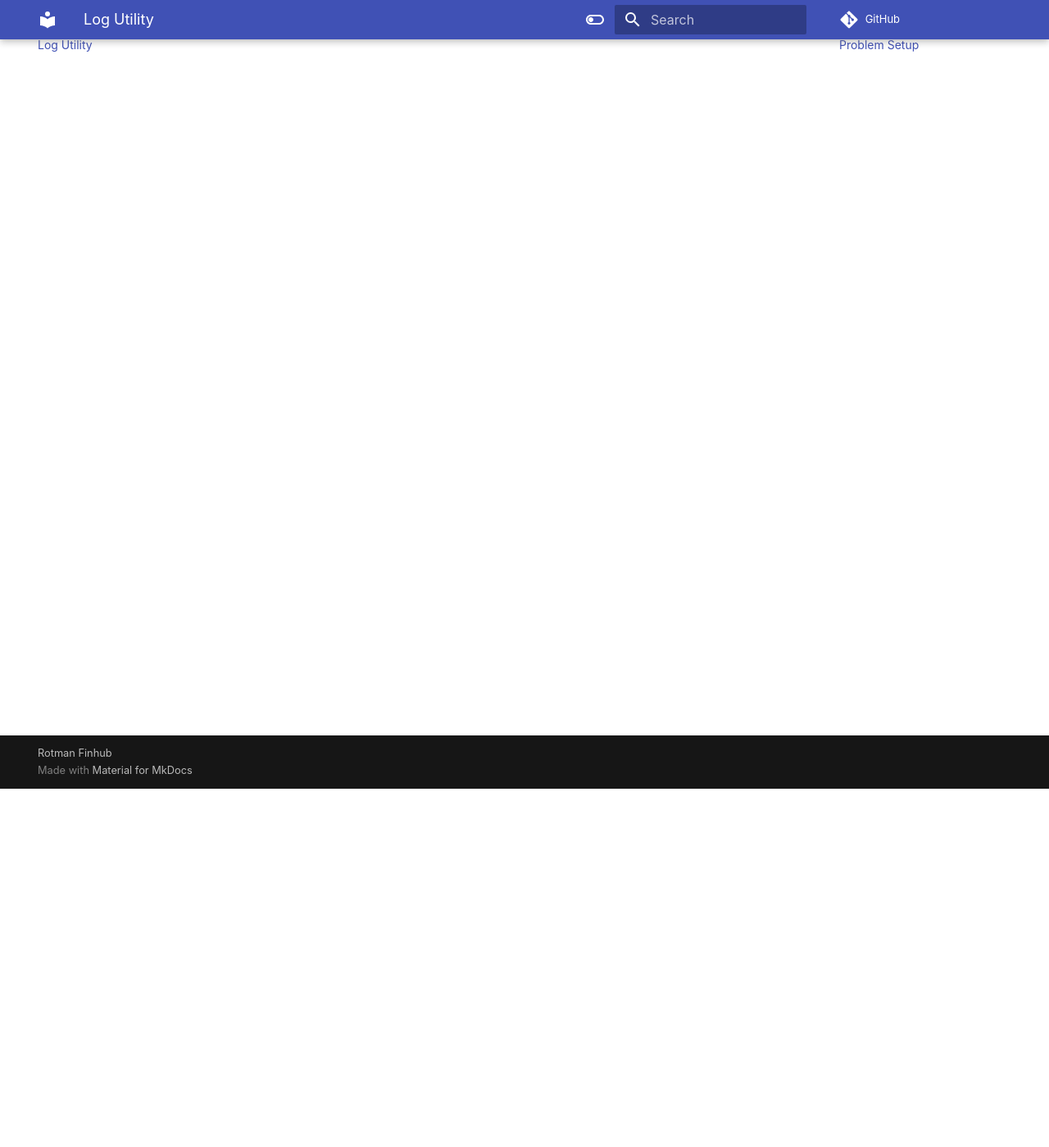
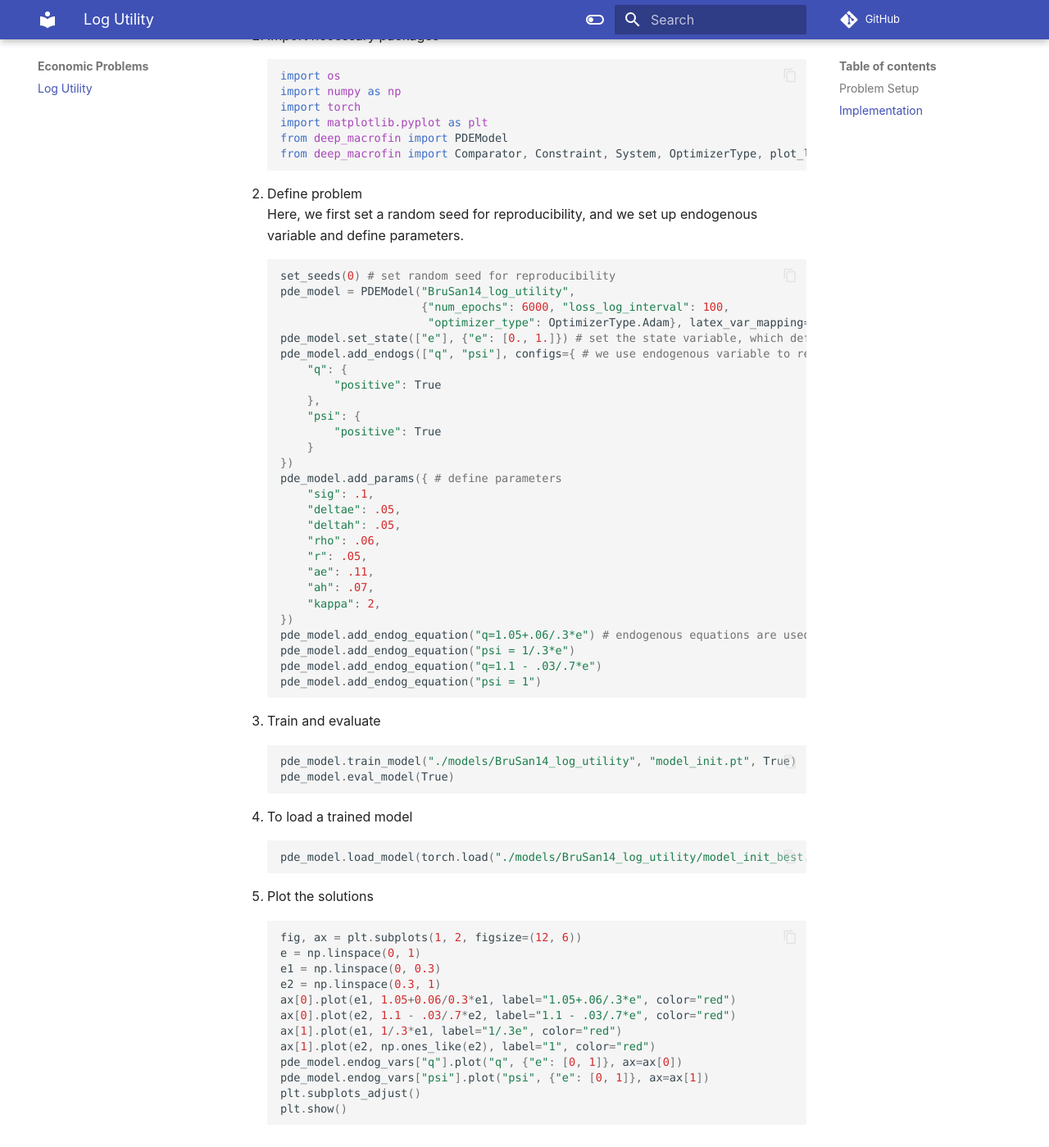
Before and after one commit to rotmanfinhub/deep-macrofin, an MkDocs documentation site: the page built from docs/examples/pymacrofin/log_utility.md, in a window 1280 px wide and 1400 px high, scrolled down 438 px. Shown: the whole window at 82% size. Built offline with MkDocs 1.6.1 and Material for MkDocs 9.7.7, drawn with Linux system fonts in a browser that asks for light colours; comment, search, counter and statistics services are not loaded.

Commit message:
added log_utility.md to doc

````diff
--- a/docs/examples/pymacrofin/log_utility.md
+++ b/docs/examples/pymacrofin/log_utility.md
@@ -7,3 +7,74 @@ This is Proposition 4 from <a href="https://www.aeaweb.org/articles?id=10.1257/a
 
 
 [^1]: Brunnermeier, Markus K. and Sannikov, Yuliy, *"A Macroeconomic Model with a Financial Sector"*, SIAM Review, 104(2): 379–421, 2014
+
+## Implementation
+
+1. Import necessary packages
+```py
+import os
+import numpy as np
+import torch
+import matplotlib.pyplot as plt
+from deep_macrofin import PDEModel
+from deep_macrofin import Comparator, Constraint, System, OptimizerType, plot_loss_df, set_seeds
+```
+
+2. Define problem
+Here, we first set a random seed for reproducibility, and we set up endogenous variable and define parameters.
+```py
+set_seeds(0) # set random seed for reproducibility
+pde_model = PDEModel("BruSan14_log_utility",
+                     {"num_epochs": 6000, "loss_log_interval": 100,
+                      "optimizer_type": OptimizerType.Adam}, latex_var_mapping=latex_var_mapping) # define PDE model to solve
+pde_model.set_state(["e"], {"e": [0., 1.]}) # set the state variable, which defines the dimensionality of the problem
+pde_model.add_endogs(["q", "psi"], configs={ # we use endogenous variable to represent the function we want to approximate
+    "q": {
+        "positive": True
+    },
+    "psi": {
+        "positive": True
+    }
+})
+pde_model.add_params({ # define parameters
+    "sig": .1,
+    "deltae": .05,
+    "deltah": .05,
+    "rho": .06,
+    "r": .05,
+    "ae": .11,
+    "ah": .07,
+    "kappa": 2,
+})
+pde_model.add_endog_equation("q=1.05+.06/.3*e") # endogenous equations are used to represent the ODE
+pde_model.add_endog_equation("psi = 1/.3*e")
+pde_model.add_endog_equation("q=1.1 - .03/.7*e")
+pde_model.add_endog_equation("psi = 1")
+```
+
+3. Train and evaluate
+```py
+pde_model.train_model("./models/BruSan14_log_utility", "model_init.pt", True)
+pde_model.eval_model(True)
+```
+
+4. To load a trained model
+```py
+pde_model.load_model(torch.load("./models/BruSan14_log_utility/model_init_best.pt"))
+```
+
+5. Plot the solutions
+```py
+fig, ax = plt.subplots(1, 2, figsize=(12, 6))
+e = np.linspace(0, 1)
+e1 = np.linspace(0, 0.3)
+e2 = np.linspace(0.3, 1)
+ax[0].plot(e1, 1.05+0.06/0.3*e1, label="1.05+.06/.3*e", color="red")
+ax[0].plot(e2, 1.1 - .03/.7*e2, label="1.1 - .03/.7*e", color="red")
+ax[1].plot(e1, 1/.3*e1, label="1/.3e", color="red")
+ax[1].plot(e2, np.ones_like(e2), label="1", color="red")
+pde_model.endog_vars["q"].plot("q", {"e": [0, 1]}, ax=ax[0])
+pde_model.endog_vars["psi"].plot("psi", {"e": [0, 1]}, ax=ax[1])
+plt.subplots_adjust()
+plt.show()
+```
````
